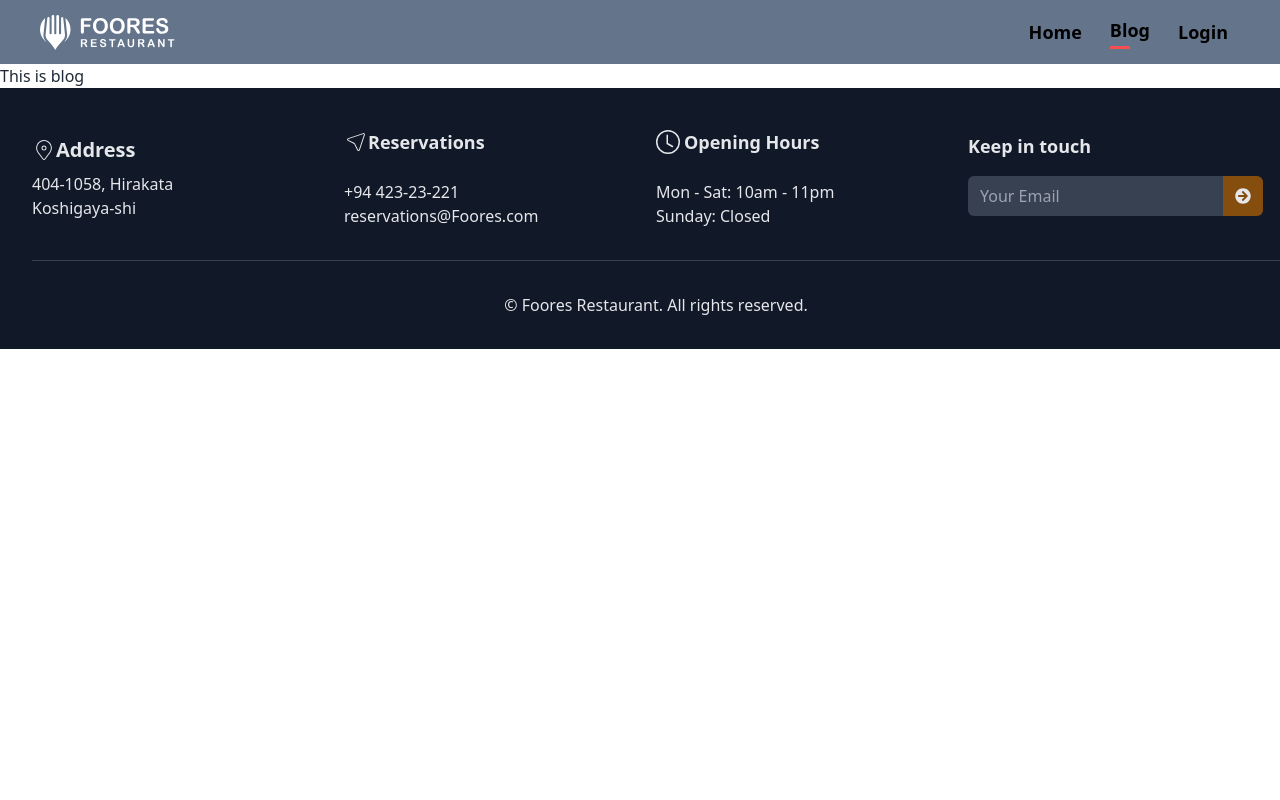
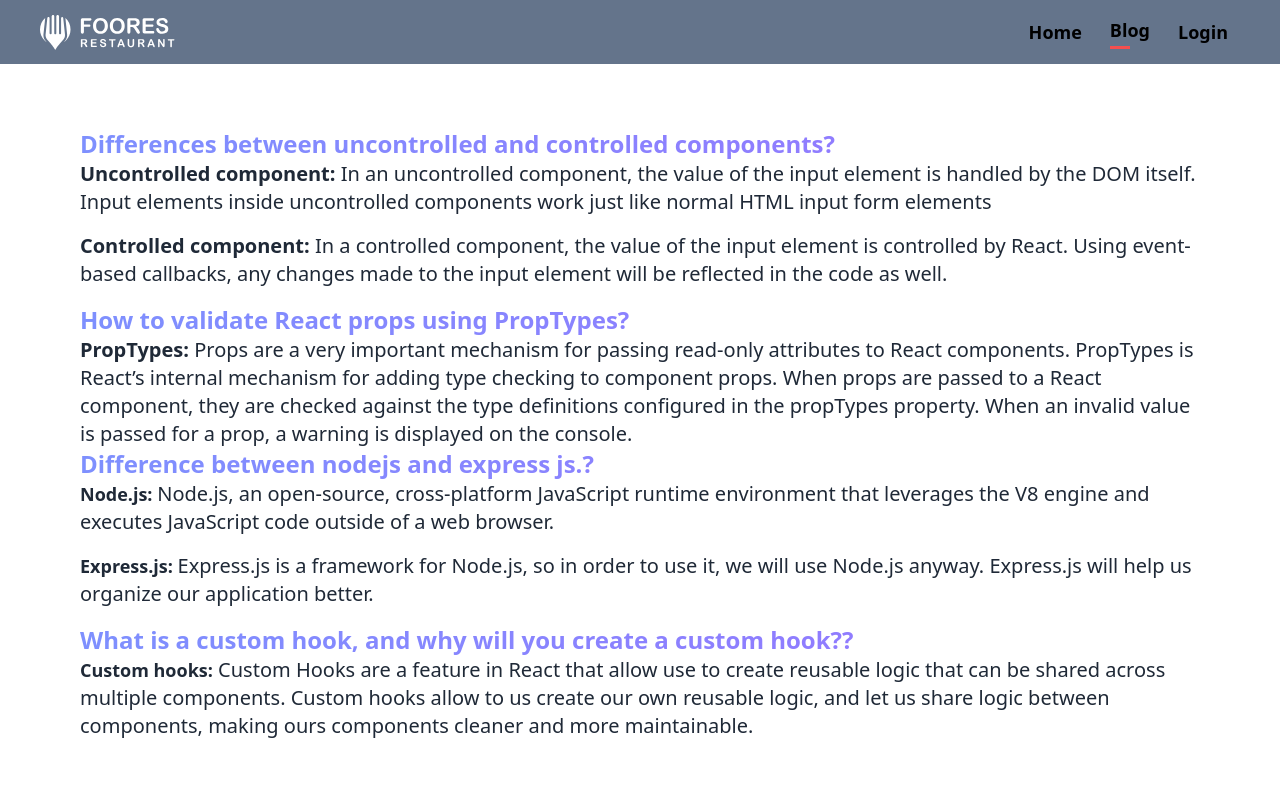
Before and after one commit to absiddik676/Foores-Restaurant, a React (Vite) app: page /blog in a window 1280 px wide. Shown: the top 800 px of the page. Built offline with nearby package versions, Linux system fonts and the light colour scheme; no server answers; a web font is replaced by a local one.

Commit message:
added 4 questions answer in blog page

```diff
--- a/index.html
+++ b/index.html
@@ -2,9 +2,9 @@
 <html lang="en">
   <head>
     <meta charset="UTF-8" />
-    <link rel="icon" type="image/svg+xml" href="/vite.svg" />
+    <link rel="icon" type="image/svg+xml" href="./public/item_placeholder_square_small.jpg" />
     <meta name="viewport" content="width=device-width, initial-scale=1.0" />
-    <title>Vite + React</title>
+    <title> Foores Restaurant</title>
   </head>
   <body>
     <div id="root"></div>
--- a/src/components/Blog/Blog.jsx
+++ b/src/components/Blog/Blog.jsx
@@ -2,8 +2,30 @@ import React from 'react';
 
 const Blog = () => {
     return (
-        <div>
-            <h1>This is blog</h1>
+        <div className='my-16'>
+            <div className='px-20 mt-11'>
+                <h1 className='text-2xl font-semibold text-transparent  bg-clip-text bg-gradient-to-r from-[#7E90FE] to-[#9873FF]'>Differences between uncontrolled and controlled components?</h1>
+                <p className='text-xl mb-4'> <span className='font-bold'>Uncontrolled component: </span> In an uncontrolled component, the value of the input element is handled by the DOM itself.
+                    Input elements inside uncontrolled components work just like normal HTML input form elements</p>
+                <p className='text-xl mb-4'> <span className='font-bold'>Controlled component:</span> In a controlled component, the value of the input
+                    element is controlled by React.
+                    Using event-based callbacks, any changes made to the input element will be reflected in the code as well.</p>
+
+                <h1 className='text-2xl font-semibold text-transparent  bg-clip-text bg-gradient-to-r from-[#7E90FE] to-[#9873FF]'>How to validate React props using PropTypes?</h1>
+                <p className='text-xl '><span className='text-xl font-bold'>PropTypes:</span> Props are a very important mechanism for passing read-only attributes to React components. PropTypes is React’s internal mechanism for adding type checking to component props. When props are passed to a React component, they are checked against the type definitions configured in the propTypes property. When an invalid value is passed for a prop, a warning is displayed on the console.</p>
+
+
+                <h1 className='text-2xl font-semibold text-transparent  bg-clip-text bg-gradient-to-r from-[#7E90FE] to-[#9873FF]'> Difference between nodejs and express js.?</h1>
+                <p className='text-xl mb-4'><span className='text-lg font-bold'> Node.js: </span> Node.js, an open-source, cross-platform JavaScript runtime environment that leverages the V8 engine and executes JavaScript code outside of a web browser.</p>
+                <p className='text-xl mb-4'><span className='text-lg font-bold'> Express.js: </span> Express.js is a framework for Node.js, so in order to use it, we will use Node.js anyway. Express.js will help us organize our application better.</p>
+
+
+                <h1 className='text-2xl font-semibold text-transparent  bg-clip-text bg-gradient-to-r from-[#7E90FE] to-[#9873FF]'>What is a custom hook, and why will you create a custom hook??</h1>
+                <p className='text-xl mb-4'><span className='text-lg font-bold'>Custom hooks:</span> Custom Hooks are a feature in React that allow use to create reusable logic that can be shared across multiple components. Custom hooks allow to us create our own reusable logic, and let us share logic between components, making ours components cleaner and more maintainable.</p>
+
+
+
+            </div>
         </div>
     );
 };
--- a/src/components/UserProfile/UserProfile.jsx
+++ b/src/components/UserProfile/UserProfile.jsx
@@ -45,7 +45,7 @@ const UserProfile = () => {
               type="text"
               id="name"
               name="name"
-              placeholder={user.displayName}
+              placeholder='Enter Your New Name'
               className="appearance-none border border-gray-500 rounded py-2 px-3 leading-tight focus:outline-none focus:shadow-outline w-full"
             />
           </div>
@@ -60,7 +60,7 @@ const UserProfile = () => {
               type="text"
               id="photo"
               name="photourl"
-              placeholder={user.photoURL}
+              placeholder='Enter your New Photo URL'
               className="appearance-none border border-gray-500 rounded py-2 px-3 leading-tight focus:outline-none focus:shadow-outline w-full"
             />
           </div>
```
Also changed, not shown: public/item_placeholder_square_small.jpg (added).
